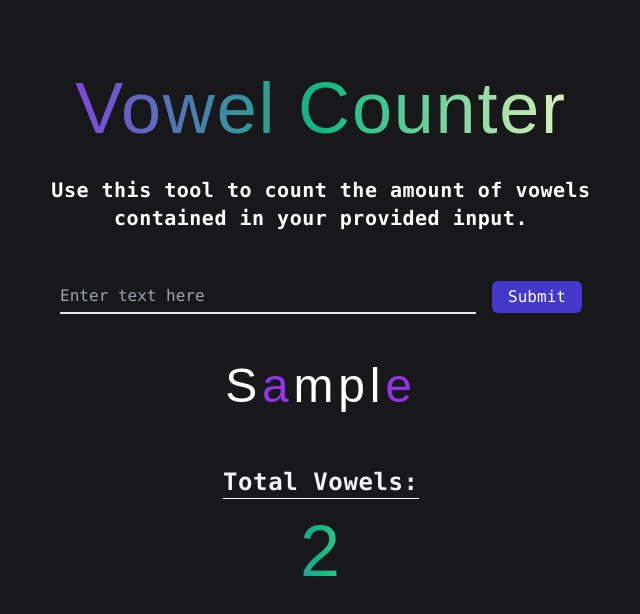
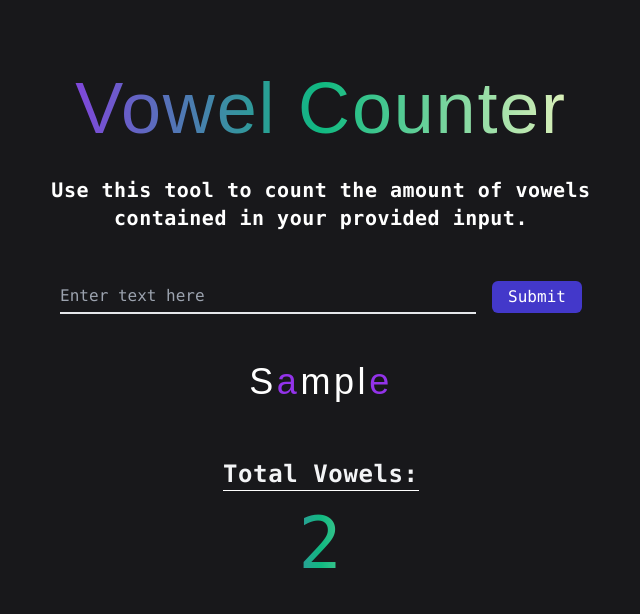
Before and after one commit to justinraj89/vowel-counter, a Next.js app: page / in a window 1280 px wide. Both pictures are taken after typing "Sample" into the empty fields and a click on the button "Submit". Shown: the top 614 px of the page, without its empty margins (319-959 px from the left). Built offline with nearby package versions, Linux system fonts and the light colour scheme; a web font is replaced by a local one.

Commit message:
adjusted count font

```diff
--- a/app/components/HighlightedVowels.js
+++ b/app/components/HighlightedVowels.js
@@ -3,7 +3,7 @@ import React from "react";
 function HighlightedVowels({ vowelInput }) {
   return (
     <div className="mt-12 max-w-4xl">
-      <p className="type-text animate__animated animate__fadeIn text-3xl lg:text-5xl tracking-widest text-center">
+      <p className="type-text animate__animated animate__fadeIn text-3xl lg:text-4xl tracking-widest text-center">
         {vowelInput.map((letter, i) => (
           <span key={i} style={{ color: letter.isVowel ? "#9333ea" : "white" }}>
             {letter.character}
--- a/app/components/TotalVowels.js
+++ b/app/components/TotalVowels.js
@@ -2,9 +2,9 @@ import React from 'react'
 
 function TotalVowels({ count }) {
   return (
-    <div className=''>
+    <div className='mt-4 lg:mt-0'>
         <p className='font-mono text-gray-100 font-bold border-b border-white tracking-wide md:text-2xl text-xl text-center mt-4 md:mt-14 animate__animated animate__pulse'>Total Vowels:</p>
-        <p className='text-center tracking-wide bg-gradient-to-r from-purple-600 via-emerald-500 to-yellow-100 bg-clip-text text-transparent md:text-7xl text-5xl mt-4 animate__animated animate__pulse'>{count}</p>
+        <p className='text-center font-mono tracking-wide bg-gradient-to-r from-purple-600 via-emerald-500 to-yellow-100 bg-clip-text text-transparent md:text-7xl text-5xl mt-4 animate__animated animate__pulse'>{count}</p>
     </div>
   )
 }
```
